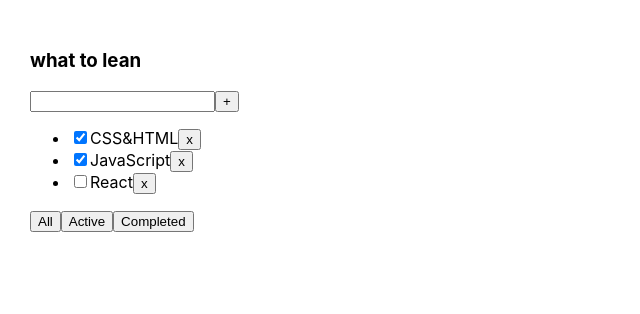
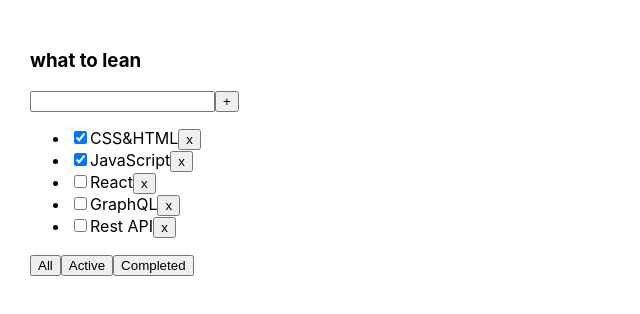
Before and after one commit to RomaPoo123/Todolist, a React (Create React App) app: page / in a window 1280 px wide. Shown: the top 314 px of the page, without its empty margins (0-640 px from the left). Built offline with nearby package versions, Linux system fonts and the light colour scheme.

Commit message:
Ver. 1.0.2

```diff
--- a/package.json
+++ b/package.json
@@ -10,10 +10,12 @@
     "@types/node": "^16.18.96",
     "@types/react": "^18.3.1",
     "@types/react-dom": "^18.3.0",
+    "@types/uuid": "^9.0.8",
     "react": "^18.3.1",
     "react-dom": "^18.3.1",
     "react-scripts": "5.0.1",
     "typescript": "^4.9.5",
+    "uuid": "^9.0.1",
     "web-vitals": "^2.1.4"
   },
   "scripts": {
--- a/src/App.tsx
+++ b/src/App.tsx
@@ -2,7 +2,7 @@ import React, { useState } from 'react';
 import logo from './logo.svg';
 import './App.css';
 import { Todolist } from './components/todolist/Todolist';
-
+import { v1 } from 'uuid';
 /*  Типизация большого обьекта, в котором хранятся тудулисты
 
 type TodolistsType = {
@@ -12,7 +12,7 @@ type TodolistsType = {
 }
 */
 export type TaskType = {
-  id: number
+  id: string
   title: string
   isDone: boolean
 }
@@ -46,11 +46,13 @@ function App() {
   */
   //  logic
   const [tasks, setTasks] = React.useState([
-    { id: 1, title: "CSS&HTML", isDone: true },
-    { id: 2, title: "JavaScript", isDone: true },
-    { id: 3, title: "React", isDone: false },
+    { id: v1(), title: "CSS&HTML", isDone: true },
+    { id: v1(), title: "JavaScript", isDone: true },
+    { id: v1(), title: "React", isDone: false },
+    { id: v1(), title: "GraphQL", isDone: false },
+    { id: v1(), title: "Rest API", isDone: false },
   ])
-  console.log(typeof tasks);
+  console.log(tasks);
 
   const [filter, setFilter] = React.useState<FilterValueType>("All")
 
@@ -70,16 +72,25 @@ function App() {
   }
   let FilterNewArr: Array<TaskType> = filterTasks(tasks, filter)
 
-  function removeTask(id: number) {
+  function removeTask(id: string) {
     let newTasksState = tasks.filter(task => task.id !== id)
     setTasks(newTasksState);
-
+  }
+  function addTask(title: string) {
+    let newTask: TaskType = { id: v1(), title: title, isDone: false }
+    setTasks([newTask, ...tasks])
   }
 
 
   return (
     <div className="App">
-      <Todolist title={"what to lean"} tasks={FilterNewArr} removeTask={removeTask} cahgeFilter={cahgeFilter} />
+      <Todolist
+        title={"what to lean"}
+        tasks={FilterNewArr}
+        removeTask={removeTask}
+        cahgeFilter={cahgeFilter}
+        addTask={addTask}
+      />
       {/*  {listArray.map(list => {
         return (
           <Todolist list={list} />
--- a/src/components/todolist/Todolist.tsx
+++ b/src/components/todolist/Todolist.tsx
@@ -1,42 +1,72 @@
-import React from "react"
+import React, { ChangeEvent, useState, KeyboardEvent } from "react"
 import { TaskType, FilterValueType } from "../../App"
 
 
 type TodolistPropsType = {
     title: string
     tasks: Array<TaskType>
-    removeTask: (id: number) => void
+    removeTask: (id: string) => void
     cahgeFilter: (filter: FilterValueType) => void
+    addTask: (title: string) => void
 }
 
 
-export const Todolist = ({ title, tasks, removeTask, cahgeFilter }: TodolistPropsType) => {
+export const Todolist = ({ title, tasks, removeTask, cahgeFilter, addTask }: TodolistPropsType) => {
 
-
+    const [newTaskTitle, setNewTaskTitle] = useState("")
     // logic
     const tasksList: JSX.Element = tasks.length === 0 ? <span>Yor taskslist is empty</span>
         : <ul>
-            {tasks.map(task => <li>
-                <input type="checkbox" checked={task.isDone} />
-                <span>{task.title}</span>
-                <button onClick={() => removeTask(task.id)}>x</button>
-            </li>
+            {tasks.map(task => {
+                const onRemoveTaskHandler = () => removeTask(task.id);
+                return (
+                    <li key={task.id}>
+                        <input type="checkbox" checked={task.isDone} />
+                        <span>{task.title}</span>
+                        <button onClick={onRemoveTaskHandler}>x</button>
+                    </li>
+                )
+            }
+
+
             )}
         </ul>
+
+    const onChangeHandler = (e: ChangeEvent<HTMLInputElement>) => {
+        setNewTaskTitle(e.currentTarget.value)
+    }
+    const onKeyPressHandler = (e: KeyboardEvent<HTMLInputElement>) => {
+        if (e.charCode === 13) {
+            addTask(newTaskTitle);
+            setNewTaskTitle("")
+        }
+    }
+    const onClickHandler = () => {
+        addTask(newTaskTitle);
+        setNewTaskTitle("")
+    }
+    // FilterHandlers
+    const onAllClickHandler = () => cahgeFilter("All")
+    const onActivelClickHandler = () => cahgeFilter("Active")
+    const onCompletedClickHandler = () => cahgeFilter("Completed")
+
 
     // UI
     return (
         <div>
             <h3>{title}</h3>
             <div>
-                <input />
-                <button>+</button>
+                <input
+                    value={newTaskTitle}
+                    onChange={onChangeHandler}
+                    onKeyPress={onKeyPressHandler} />
+                <button onClick={onClickHandler}>+</button>
             </div>
             {tasksList}
             <div>
-                <button onClick={() => cahgeFilter("All")}>All</button>
-                <button onClick={() => cahgeFilter("Active")}>Active</button>
-                <button onClick={() => cahgeFilter("Completed")}>Completed</button>
+                <button onClick={onAllClickHandler}>All</button>
+                <button onClick={onActivelClickHandler}>Active</button>
+                <button onClick={onCompletedClickHandler}>Completed</button>
             </div>
         </div>
     )
```
Also changed, not shown: 1 other file (tests, documents, lock files or other folders).
